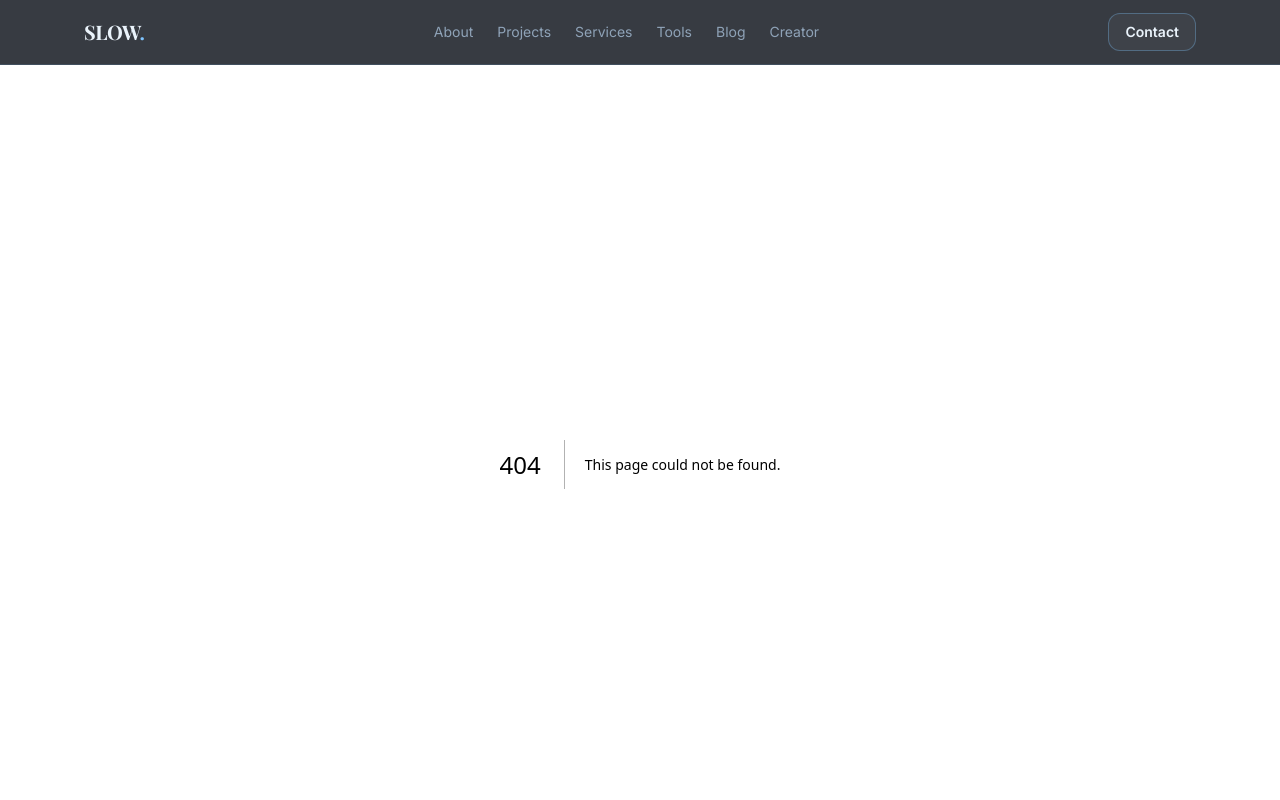
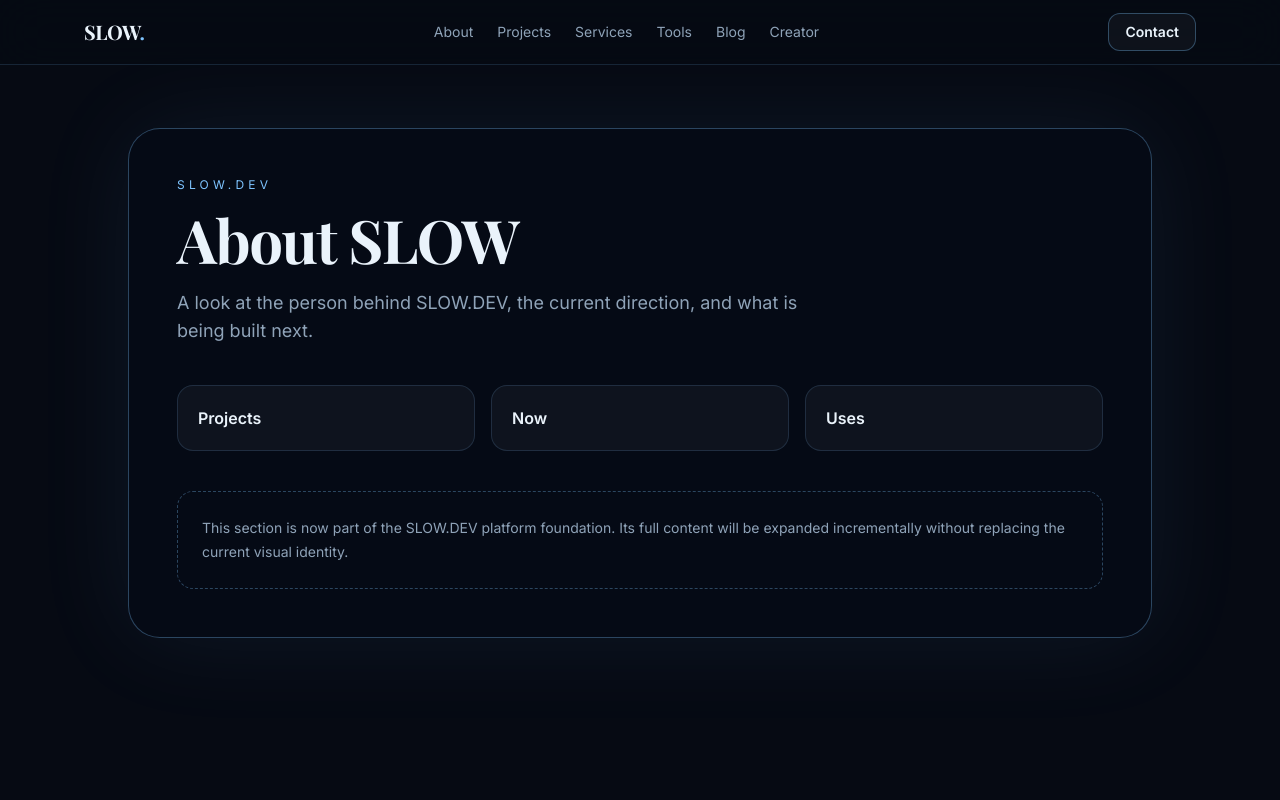
Before and after one commit to SLOW429/personal-site, a Next.js app: page /about in a window 1280 px wide. Before the commit this address had no page. Shown: the top 800 px of the page. Built offline with nearby package versions, Linux system fonts and the light colour scheme.

Commit message:
Add scalable section pages

```diff
--- /dev/null
+++ b/app/[section]/page.tsx
@@ -0,0 +1,122 @@
+import type { Metadata } from "next";
+import Link from "next/link";
+import { notFound } from "next/navigation";
+
+const sections = {
+  about: {
+    title: "About SLOW",
+    description: "A look at the person behind SLOW.DEV, the current direction, and what is being built next.",
+    links: [["Projects", "/projects"], ["Now", "/now"], ["Uses", "/uses"]],
+  },
+  projects: {
+    title: "Projects",
+    description: "Software, automation, experiments, and open-source work built by SLOW.",
+    links: [["Services", "/services"], ["Tools", "/tools"], ["GitHub", "https://github.com/SLOW429"]],
+  },
+  services: {
+    title: "Services",
+    description: "Web development, automation, AI integrations, performance, and custom software work.",
+    links: [["Start a Project", "/contact"], ["Projects", "/projects"]],
+  },
+  tools: {
+    title: "SLOW Tools",
+    description: "A growing collection of fast, useful tools for developers, creators, and everyday web work.",
+    links: [["Blog", "/blog"], ["Projects", "/projects"]],
+  },
+  blog: {
+    title: "SLOW Blog",
+    description: "Build logs, technical notes, experiments, tutorials, and lessons learned.",
+    links: [["Projects", "/projects"], ["Tools", "/tools"], ["Now", "/now"]],
+  },
+  creator: {
+    title: "Creator Hub",
+    description: "Videos, streams, clips, community, and everything surrounding the SLOW creator journey.",
+    links: [["Gaming", "/gaming"], ["Links", "/links"], ["Discord", "https://discord.gg/3pjA9tS8vF"]],
+  },
+  gaming: {
+    title: "Gaming",
+    description: "Gaming, streaming, clips, experiments, and future gaming utilities.",
+    links: [["Creator", "/creator"], ["Links", "/links"]],
+  },
+  now: {
+    title: "Now",
+    description: "What SLOW is currently building, learning, playing, and creating.",
+    links: [["Projects", "/projects"], ["Creator", "/creator"]],
+  },
+  uses: {
+    title: "Uses",
+    description: "Hardware, software, development tools, and streaming gear used in the SLOW setup.",
+    links: [["Projects", "/projects"], ["Creator", "/creator"]],
+  },
+  links: {
+    title: "Links",
+    description: "One place for the SLOW social, community, work, and creator links.",
+    links: [["YouTube", "https://www.youtube.com/"], ["GitHub", "https://github.com/SLOW429"], ["Discord", "https://discord.gg/3pjA9tS8vF"]],
+  },
+  contact: {
+    title: "Start a Project",
+    description: "Tell SLOW what you want to build, automate, improve, or launch.",
+    links: [["Services", "/services"], ["Projects", "/projects"], ["Email", "mailto:contact@slows.dev"]],
+  },
+} as const;
+
+type Section = keyof typeof sections;
+
+export function generateStaticParams() {
+  return Object.keys(sections).map((section) => ({ section }));
+}
+
+export async function generateMetadata({
+  params,
+}: {
+  params: Promise<{ section: string }>;
+}): Promise<Metadata> {
+  const { section } = await params;
+  const page = sections[section as Section];
+  if (!page) return {};
+  return {
+    title: page.title,
+    description: page.description,
+    alternates: { canonical: `/${section}` },
+    openGraph: { title: `${page.title} | SLOW`, description: page.description, url: `https://slows.dev/${section}` },
+  };
+}
+
+export default async function SectionPage({
+  params,
+}: {
+  params: Promise<{ section: string }>;
+}) {
+  const { section } = await params;
+  const page = sections[section as Section];
+  if (!page) notFound();
+
+  return (
+    <main className="flex min-h-[70vh] items-center px-5 py-16">
+      <section className="mx-auto w-full max-w-5xl rounded-[2rem] border border-[var(--card-border-strong)] bg-[var(--card-bg)] p-8 shadow-[0_0_100px_rgba(126,196,255,0.08)] backdrop-blur-xl md:p-12">
+        <p className="text-xs uppercase tracking-[0.35em] text-[var(--gold)]">SLOW.DEV</p>
+        <h1 className="mt-4 font-display text-4xl font-bold tracking-tight text-[var(--foreground)] md:text-6xl">{page.title}</h1>
+        <p className="mt-5 max-w-2xl text-base leading-7 text-[var(--muted)] md:text-lg">{page.description}</p>
+
+        <div className="mt-10 grid gap-4 sm:grid-cols-2 lg:grid-cols-3">
+          {page.links.map(([label, href]) => {
+            const external = href.startsWith("http") || href.startsWith("mailto:");
+            return external ? (
+              <a key={href} href={href} target={href.startsWith("http") ? "_blank" : undefined} rel={href.startsWith("http") ? "noreferrer" : undefined} className="rounded-2xl border border-[var(--card-border)] bg-[var(--card-bg-soft)] p-5 font-semibold text-[var(--foreground)] transition hover:-translate-y-1 hover:border-[var(--gold)]">
+                {label}
+              </a>
+            ) : (
+              <Link key={href} href={href} className="rounded-2xl border border-[var(--card-border)] bg-[var(--card-bg-soft)] p-5 font-semibold text-[var(--foreground)] transition hover:-translate-y-1 hover:border-[var(--gold)]">
+                {label}
+              </Link>
+            );
+          })}
+        </div>
+
+        <div className="mt-10 rounded-2xl border border-dashed border-[var(--card-border-strong)] p-6 text-sm leading-6 text-[var(--muted)]">
+          This section is now part of the SLOW.DEV platform foundation. Its full content will be expanded incrementally without replacing the current visual identity.
+        </div>
+      </section>
+    </main>
+  );
+}
```
